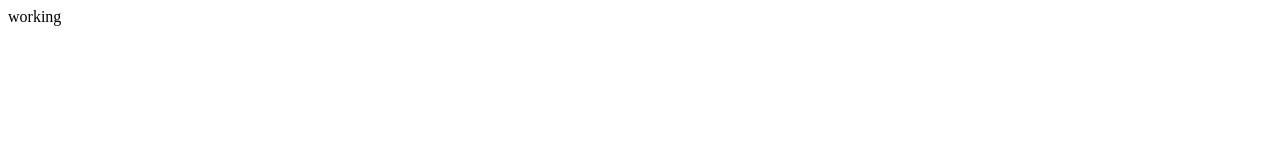
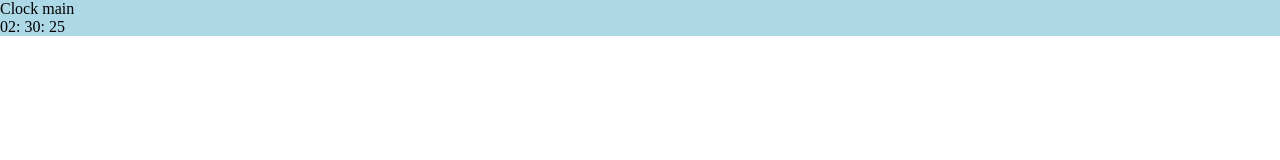
Before and after one commit to AaronGoodrum/digital-clock, a plain HTML site: page index.html in a window 1280 px wide. Drawn offline with Linux system fonts and the light colour scheme.

Commit message:
css added

```diff
--- a/index.html
+++ b/index.html
@@ -1,11 +1,25 @@
+<!DOCTYPE html>
 <html lang="en">
+
 <head>
   <meta charset="UTF-8">
   <meta name="viewport" content="width=device-width, initial-scale=1.0">
   <meta http-equiv="X-UA-Compatible" content="ie=edge">
+  <link rel="stylesheet" type="text/css" href="./styles.css">
   <title>Digital Clock</title>
 </head>
+
 <body>
-  working
+  <div class="main">
+    <div class="badge">
+      Clock main
+    </div>
+    <div class="cloak">
+      <span id="hour">02:</span>
+      <span id="minute">30:</span>
+      <span id="second">25</span>
+    </div>
+  </div>
+
 </body>
 </html>
--- a/styles.css
+++ b/styles.css
@@ -0,0 +1,13 @@
+* {
+  padding: 0;
+  margin: 0;
+  box-sizing: border-box;
+}
+
+body{
+  background:white;
+}
+
+.main{
+  background: lightblue;
+}
```
